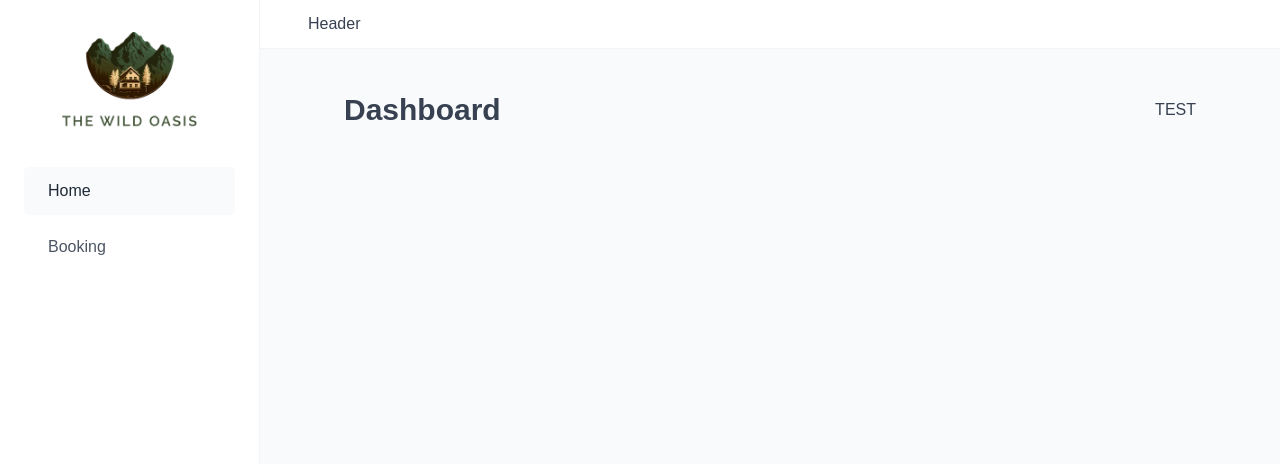
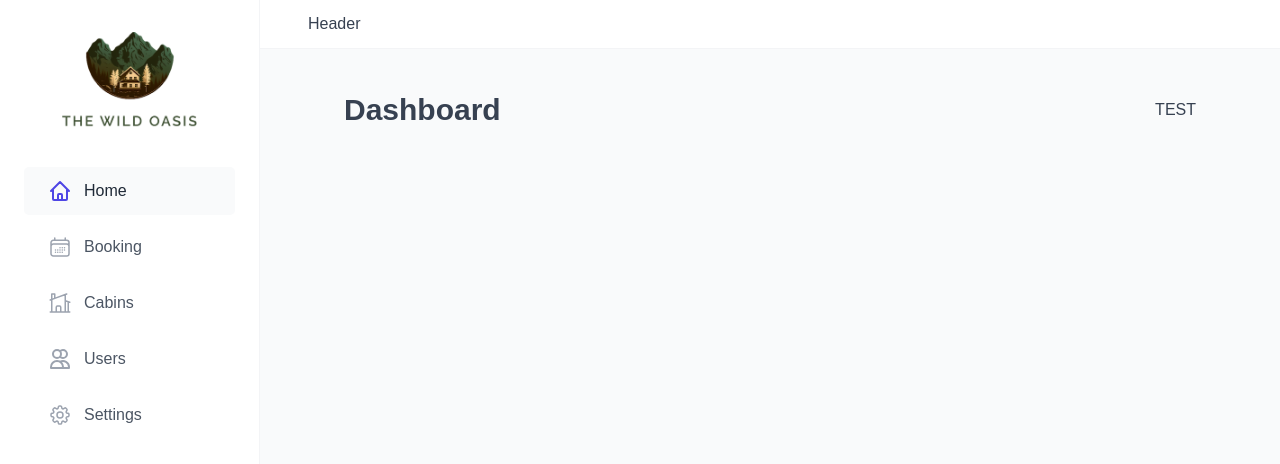
Before and after one commit to G3RGES/the-wild-oasis, a React app: page /dashboard in a window 1280 px wide. Shown: the top 464 px of the page. Built offline with nearby package versions, Linux system fonts and the light colour scheme; the HTML template or start-up script is replaced by a standard one.

Commit message:
Update MainNav.jsx

```diff
--- a/src/ui/MainNav.jsx
+++ b/src/ui/MainNav.jsx
@@ -1,5 +1,11 @@
 import { NavLink } from "react-router-dom";
 import styled from "styled-components";
+import { HiOutlineHome, HiOutlineUsers } from "react-icons/hi";
+import {
+  HiOutlineCalendarDays,
+  HiOutlineCog8Tooth,
+  HiOutlineHomeModern,
+} from "react-icons/hi2";
 
 const NavList = styled.ul`
   display: flex;
@@ -51,10 +57,34 @@
     <nav>
       <NavList>
         <li>
-          <StyledNavLink to="/dashboard">Home</StyledNavLink>
+          <StyledNavLink to="/dashboard">
+            <HiOutlineHome />
+            <span>Home</span>
+          </StyledNavLink>
         </li>
         <li>
-          <StyledNavLink to="/bookings">Booking</StyledNavLink>
+          <StyledNavLink to="/bookings">
+            <HiOutlineCalendarDays />
+            <span>Booking</span>
+          </StyledNavLink>
+        </li>
+        <li>
+          <StyledNavLink to="/cabins">
+            <HiOutlineHomeModern />
+            <span>Cabins</span>
+          </StyledNavLink>
+        </li>
+        <li>
+          <StyledNavLink to="/users">
+            <HiOutlineUsers />
+            <span>Users</span>
+          </StyledNavLink>
+        </li>
+        <li>
+          <StyledNavLink to="/settings">
+            <HiOutlineCog8Tooth />
+            <span>Settings</span>
+          </StyledNavLink>
         </li>
       </NavList>
     </nav>
```
